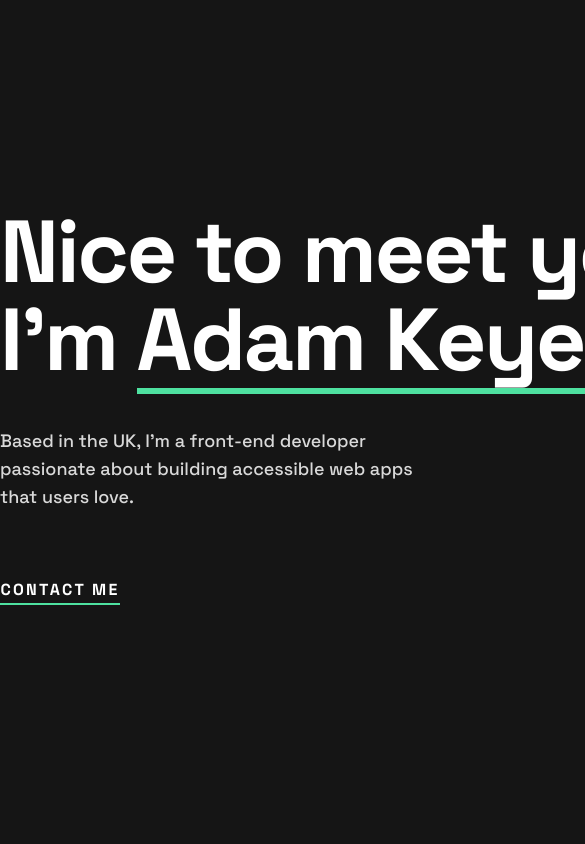
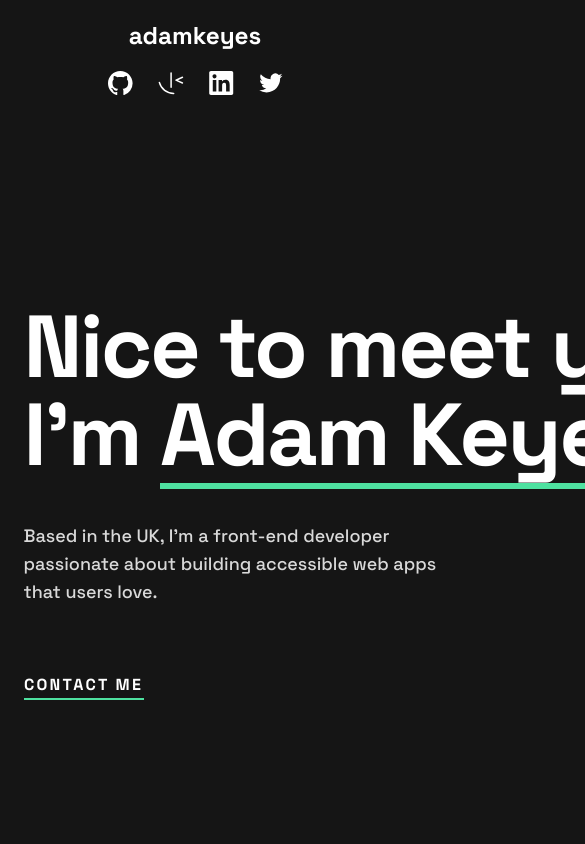
Before and after one commit to alla-r/FM-portfolio-react, a React (Vite) app: page / in a window 390 px wide. Shown: the top 844 px of the page, 585 px wide, since content can reach past the window. Built offline with nearby package versions, Linux system fonts and the light colour scheme.

Commit message:
add responsive Header

```diff
--- a/src/App.jsx
+++ b/src/App.jsx
@@ -1,14 +1,14 @@
-import HeroSection from './components/HeroSection'
-import './App.scss'
-
+import HeroSection from "./components/HeroSection";
+import Header from "./components/Header";
+import "./App.scss";
 
 function App() {
-
   return (
     <>
+      <Header />
       <HeroSection />
     </>
-  )
+  );
 }
 
-export default App
+export default App;
--- a/src/App.scss
+++ b/src/App.scss
@@ -4,8 +4,17 @@
 // }
 
 .container {
-  max-width: 69.375rem;
+  width: 90%;
+  max-width: 21.4375rem;
   margin: 0 auto;
+
+  @media only screen and (min-width: 37.5em) {
+    max-width: 44.125rem;
+  }
+
+  @media only screen and (min-width: 62.5em) {
+    max-width: 69.375rem;
+  }
 }
 
 .visually-hidden {
--- /dev/null
+++ b/src/components/Header/Header.jsx
@@ -0,0 +1,51 @@
+import { HEADER_LOGO_TEXT, HEADER_NAV_LINK_CONFIG } from "../../constants";
+import "./Header.scss";
+
+const Header = () => {
+  const links = HEADER_NAV_LINK_CONFIG.map(
+    ({ id, url, title, width, height, fillRule, d }) => {
+      return (
+        <a
+          key={id}
+          href={url}
+          target="_blank"
+          className="header__social-link"
+          rel="noreferrer"
+        >
+          <svg
+            xmlns="http://www.w3.org/2000/svg"
+            width={width}
+            height={height}
+            role="img"
+            aria-labelledby={id}
+          >
+            <title id={id}>{title}</title>
+            <path
+              fill="#FFF"
+              fillRule={fillRule}
+              d={d}
+            />
+          </svg>
+        </a>
+      );
+    }
+  );
+
+  return (
+    <>
+      <header>
+        <div className="container">
+          <nav className="header__nav">
+            <a href="#" className="header__logo">
+              {HEADER_LOGO_TEXT}
+              <span className="visually-hidden">(to home page)</span>
+            </a>
+            {links}
+          </nav>
+        </div>
+      </header>
+    </>
+  );
+};
+
+export default Header;
--- /dev/null
+++ b/src/components/Header/Header.scss
@@ -0,0 +1,47 @@
+header {
+  margin-top: 20px;
+
+  .header__nav {
+    display: flex;
+    flex-wrap: wrap;
+    justify-content: center;
+    align-items: center;
+    text-align: center;
+    gap: 20px 25px;
+
+    .header__logo {
+      flex: 1 0 100%;
+      font-weight: 700;
+      font-size: 1.5rem;
+      font-size: clamp(1.5rem, 1.02rem + 2.04vw, 2rem);
+    }
+
+    .header__social-link svg {
+      display: block;
+    }
+  }
+}
+
+/* Tablet > 600 px */
+@media only screen and (min-width: 37.5em) {
+  header {
+    margin-top: 33px;
+
+    .header__nav {
+      justify-content: flex-start;
+      text-align: left;
+      gap: 0 32px;
+
+      .header__logo {
+        flex: 1;
+      }
+    }
+  }
+}
+
+/* DESKTOP > 1000px */
+@media only screen and (min-width: 62.5em) {
+  header {
+    margin-top: 39px;
+  }
+}
--- /dev/null
+++ b/src/components/Header/index.js
@@ -0,0 +1,3 @@
+import Header from './Header';
+
+export default Header;
--- a/src/constants.js
+++ b/src/constants.js
@@ -1,3 +1,40 @@
-export const HERO_TITLE = "Nice to meet you! I'm Adam Keyes.";
+export const HEADER_LOGO_TEXT = "adamkeyes";
+export const HEADER_NAV_LINK_CONFIG = [
+  {
+    id: "github-icon",
+    title: "Github icon",
+    url: "https://github.com",
+    width: 25,
+    height: 24,
+    fillRule: "evenodd",
+    d: "M12.304 0C5.506 0 0 5.506 0 12.304c0 5.444 3.522 10.042 8.413 11.672.615.108.845-.261.845-.584 0-.292-.015-1.261-.015-2.291-3.091.569-3.891-.754-4.137-1.446-.138-.354-.738-1.446-1.261-1.738-.43-.23-1.046-.8-.016-.815.97-.015 1.661.892 1.892 1.261 1.107 1.86 2.876 1.338 3.584 1.015.107-.8.43-1.338.784-1.646-2.738-.307-5.598-1.368-5.598-6.074 0-1.338.477-2.446 1.26-3.307-.122-.308-.553-1.569.124-3.26 0 0 1.03-.323 3.383 1.26.985-.276 2.03-.415 3.076-.415 1.046 0 2.092.139 3.076.416 2.353-1.6 3.384-1.261 3.384-1.261.676 1.691.246 2.952.123 3.26.784.861 1.26 1.953 1.26 3.307 0 4.721-2.875 5.767-5.613 6.074.446.385.83 1.123.83 2.277 0 1.645-.015 2.968-.015 3.383 0 .323.231.708.846.584a12.324 12.324 0 0 0 8.382-11.672C24.607 5.506 19.101 0 12.304 0Z",
+  },
+  {
+    id: "frontend-mentor-icon",
+    title: "Frontend Mentor icon",
+    url: "https://www.frontendmentor.io",
+    width: 26,
+    height: 23,
+    illRule: "evenodd",
+    d: "M13.084.23a.751.751 0 0 0-.736.75v14.267a.75.75 0 1 0 1.5 0V.98a.75.75 0 0 0-.763-.75ZM24.44 4.504a.752.752 0 0 0-.284.064l-6.44 2.875a.752.752 0 0 0 0 1.37l6.44 2.884a.75.75 0 0 0 .612-1.369L19.861 8.13l4.907-2.191a.753.753 0 0 0 .38-.99.752.752 0 0 0-.708-.444ZM1.371 9.663a.752.752 0 0 0-.74.938C2.41 17.447 8.603 22.23 15.685 22.23a.75.75 0 1 0 0-1.501A14.053 14.053 0 0 1 2.083 10.225a.75.75 0 0 0-.712-.561v-.001Z"
+  },
+  {
+    id: "linkedin-icon",
+    title: "Linkedin icon",
+    url: "https://www.linkedin.com",
+    width: 25,
+    height: 24,
+    d: "M5.551 3.304c-1.14 0-2.067.926-2.067 2.064 0 1.14.928 2.066 2.067 2.066a2.066 2.066 0 0 0 0-4.13ZM3.767 8.998v11.453h3.562L7.33 8.998H3.767Zm5.798 0V20.45l3.554.002.002-5.668c0-1.454.253-2.941 2.132-2.941 1.851 0 1.851 1.755 1.851 3.036v5.571l3.559-.001v-6.28c0-2.834-.517-5.457-4.27-5.457-1.763 0-2.916.997-3.368 1.85h-.05V8.997h-3.41ZM22.435 24H1.982c-.976 0-1.77-.777-1.77-1.732V1.731C.212.776 1.006 0 1.982 0h20.453c.98 0 1.777.776 1.777 1.73v20.538c0 .955-.797 1.732-1.777 1.732Z"
+  },
+  {
+    id: "twitter-icon",
+    title: "Twitter icon",
+    url: "https://twitter.com",
+    width: 24,
+    height: 20,
+    d: "M23.492 2.705a9.563 9.563 0 0 1-2.742.751 4.788 4.788 0 0 0 2.1-2.643 9.536 9.536 0 0 1-3.033 1.159 4.778 4.778 0 0 0-8.14 4.357 13.564 13.564 0 0 1-9.844-4.99 4.774 4.774 0 0 0-.646 2.4 4.778 4.778 0 0 0 2.124 3.977 4.765 4.765 0 0 1-2.163-.598v.061a4.778 4.778 0 0 0 3.832 4.684 4.812 4.812 0 0 1-2.158.082 4.78 4.78 0 0 0 4.462 3.316 9.584 9.584 0 0 1-5.932 2.045c-.38 0-.762-.022-1.14-.067a13.508 13.508 0 0 0 7.32 2.146c8.787 0 13.59-7.277 13.59-13.589 0-.205-.004-.412-.013-.617a9.71 9.71 0 0 0 2.381-2.471l.002-.003Z"
+  }
+];
+
 export const HERO_DESCRIPTION = "Based in the UK, I'm a front-end developer passionate about building accessible web apps that users love.";
 export const HERO_BUTTON = "Contact me";
```
